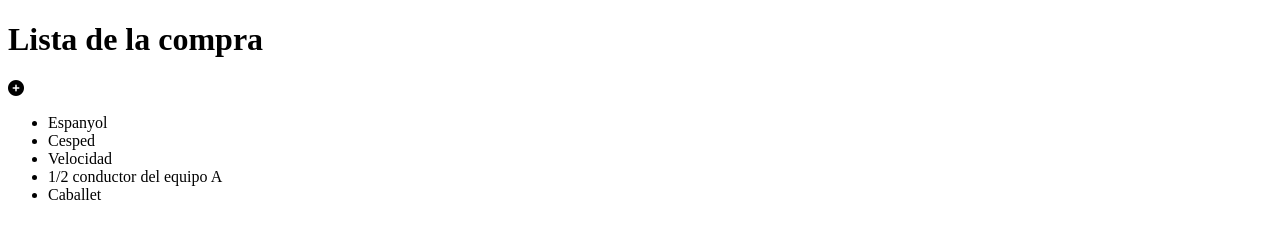
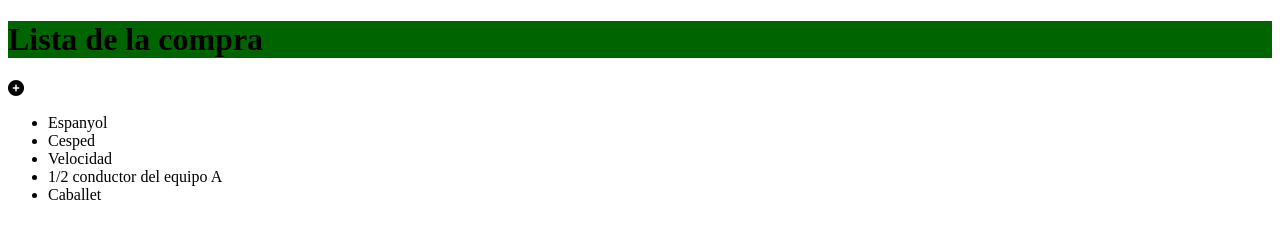
Before and after one commit to RaulMullor/202301-w1ch3-raul-mullor, a website built with Parcel: page src/index.html in a window 1280 px wide. Built offline with nearby package versions, Linux system fonts and the light colour scheme.

Commit message:
add color on h1

```diff
--- a/src/style.css
+++ b/src/style.css
@@ -1 +1,5 @@
 @import url("/node_modules/@fortawesome/fontawesome-free/css/all.min.css");
+
+h1 {
+  background-color: darkgreen;
+}
```
